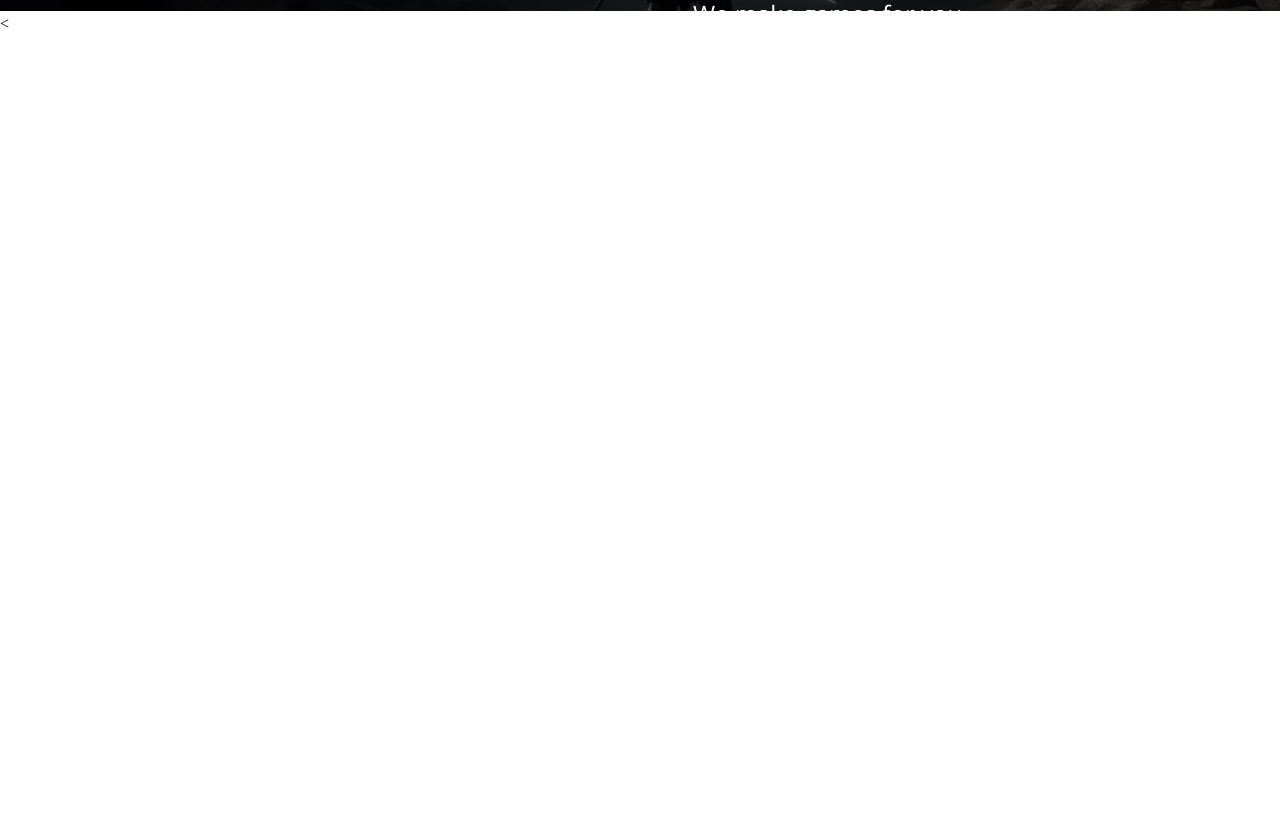
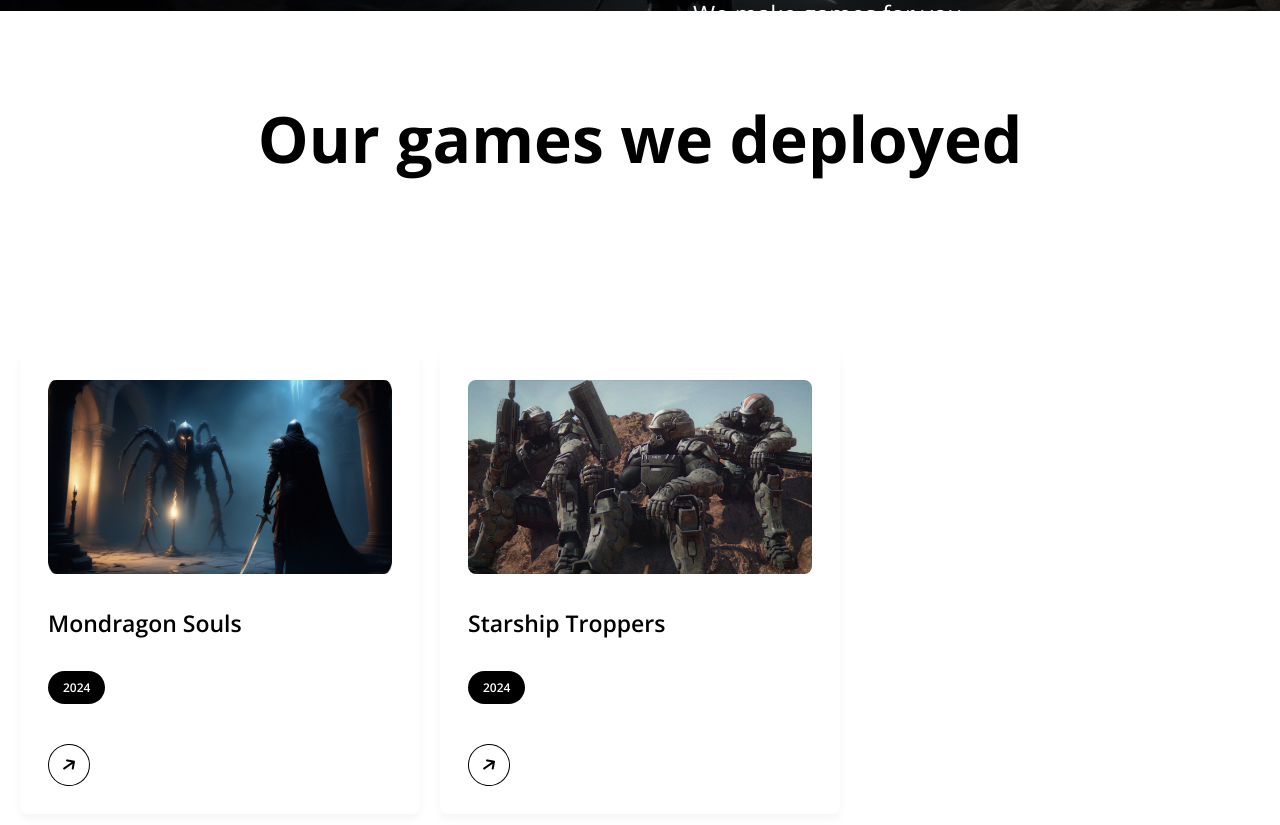
Before and after one commit to ReunionRS/ReunionStudioGames, a plain HTML site: page index.html in a window 1280 px wide. Shown: the part 643-1468 px from the top of the page. Before the commit the page ends 800 px from the top, so only its background shows below. Drawn offline with nearby package versions, Linux system fonts and the light colour scheme.

Commit message:
games, banner section commit

```diff
--- a/assets/css/style.css
+++ b/assets/css/style.css
@@ -98,3 +98,75 @@ li a:hover{
     width: 100%;
     height: 100%;
 }
+
+.games h1{
+    text-align: center;
+    font-size: 8vh;
+    margin-top: 10vh;
+}
+
+.card-list {
+    display: grid;
+    grid-template-columns: repeat(auto-fill, minmax(300px, 1fr));
+    max-width: 1250px;
+    margin: 150px auto;
+    padding: 20px;
+    gap: 20px;
+}
+.card-list .card-item {
+    background: #fff;
+    padding: 26px;
+    border-radius: 8px;
+    box-shadow: 0px 5px 10px rgba(0, 0, 0, 0.04);
+    list-style: none;
+    cursor: pointer;
+    text-decoration: none;
+    border: 2px solid transparent;
+    transition: border 0.5s ease;
+}
+.card-list .card-item:hover {
+    border: 2px solid #000;
+}
+.card-list .card-item img {
+    width: 100%;
+    aspect-ratio: 16/9;
+    border-radius: 8px;
+    object-fit: cover;
+}
+.card-list span {
+    display: inline-block;
+    background: #F7DFF5;
+    margin-top: 32px;
+    padding: 8px 15px;
+    font-size: 0.75rem;
+    border-radius: 50px;
+    font-weight: 600;
+}
+.card-list .year {
+    background-color: #000000;
+    color: #ffffff;
+}
+
+.card-item h3 {
+    color: #000;
+    font-size: 1.438rem;
+    margin-top: 28px;
+    font-weight: 600;
+}
+.card-item .arrow {
+    display: flex;
+    align-items: center;
+    justify-content: center;
+    transform: rotate(-35deg);
+    height: 40px;
+    width: 40px;
+    color: #000;
+    border: 1px solid #000;
+    border-radius: 50%;
+    margin-top: 40px;
+    transition: 0.2s ease;
+}
+.card-list .card-item:hover .arrow  {
+    background: #000;
+    color: #fff;
+}
--- a/index.html
+++ b/index.html
@@ -8,6 +8,7 @@
     <link rel="preconnect" href="https://fonts.gstatic.com" crossorigin>
     <link href="https://fonts.googleapis.com/css2?family=Open+Sans:ital,wght@0,300..800;1,300..800&display=swap" rel="stylesheet">
     <link href="https://fonts.googleapis.com/css2?family=Open+Sans:ital,wght@0,300..800;1,300..800&family=Rubik:ital,wght@0,300..900;1,300..900&display=swap" rel="stylesheet">
+    <link rel="stylesheet" href="https://cdnjs.cloudflare.com/ajax/libs/font-awesome/6.4.2/css/all.min.css">
 </head>
 <body>
     <header>
@@ -32,12 +33,28 @@
         <img src="assets/img/png/background_img%201.png">
     </section>
     <section class="games">
-        <div class="card">
-            <div></div>
-            <
+        <h1>Our games we deployed</h1>
+        <div class="card-list">
+            <a href="#" class="card-item">
+                <img src="assets/img/png/Mondragon.png" alt="Card Image">
+                <h3>Mondragon Souls</h3>
+                <span class="year">2024</span>
+                <div class="arrow">
+                    <i class="fas fa-arrow-right card-icon"></i>
+                </div>
+            </a>
+            <a href="#" class="card-item">
+                <img src="assets/img/jpg/StarshipTroppers.jpg" alt="Card Image">
+                <h3>Starship Troppers</h3>
+                <span class="year">2024</span>
+                <div class="arrow">
+                    <i class="fas fa-arrow-right card-icon"></i>
+                </div>
+            </a>
         </div>
     </section>
+    <footer>
 
-    </section>
+    </footer>
 </body>
 </html>
```
Also changed, not shown: assets/img/jpg/StarshipTroppers.jpg (added), assets/img/png/Mondragon.png (added).
